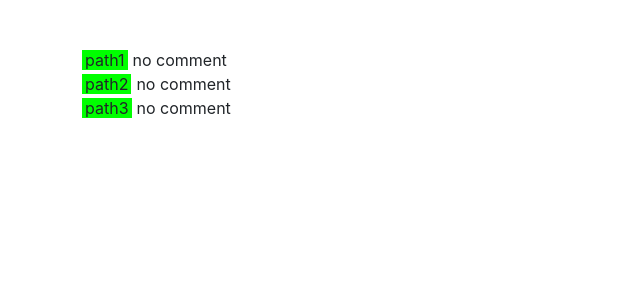
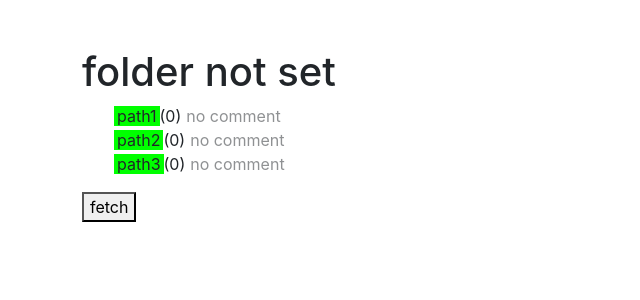
Before and after one commit to swharden/ProjectServer, a React (Create React App) app in the folder abfjs/: page / in a window 1280 px wide. Shown: the top 300 px of the page, without its empty margins (0-640 px from the left). Built offline with nearby package versions, Linux system fonts and the light colour scheme.

Commit message:
component: AbfParentList

```diff
--- a/abfjs/src/Components/AbfParentList.js
+++ b/abfjs/src/Components/AbfParentList.js
@@ -4,28 +4,70 @@ import AbfParent from '../Models/AbfParent';
 class AbfParentList extends React.Component {
 
     state = {
-        parents: null
+        parents: null,
+        folder: "folder not set",
+        parents: this.getInitialParents(),
     };
 
-    showParent(parent) {
-        return <div key={parent.path}>
-            <span style={{ backgroundColor: parent.color, paddingLeft: 3, paddingRight: 3 }}>
-                {parent.abfID}
-            </span>
-            <span style={{ paddingLeft: 5 }}>
-                {parent.comment}
-            </span>
-        </div >
-    }
-
-    render() {
-
+    getInitialParents() {
         let parents = [];
         parents.push(new AbfParent("x:/folder/path1.abf"));
         parents.push(new AbfParent("x:/folder/path2.abf"));
         parents.push(new AbfParent("x:/folder/path3.abf"));
+        return parents;
+    }
 
-        return parents.map((parent) => this.showParent(parent));
+    parentsFromJson(json) {
+
+        let parents = [];
+        json.filenames.forEach(filename => {
+            const abfPath = json.folder + "/" + filename;
+            const parent = new AbfParent(abfPath);
+            parents.push(parent);
+        });
+
+        return parents;
+    }
+
+    fetchParents() {
+        const folderPath = `X:/Data/SD/practice/Scott/2022/2022-01-04-AON`
+        const url = `http://192.168.1.9/abf-browser/api/v3/folder-info/?folder=` + folderPath;
+        fetch(url)
+            .then(response => response.json())
+            .then(json => {
+                this.setState({
+                    parents: this.parentsFromJson(json),
+                    folder: folderPath,
+                });
+            })
+    }
+
+    getParentHtml(parent) {
+        return (
+            <div key={parent.path}>
+                <span style={{ backgroundColor: parent.color, paddingLeft: 3, paddingRight: 3 }}>
+                    {parent.abfID}
+                </span>
+                <span>
+                    ({parent.childAbfs.length})
+                </span>
+                <span style={{ paddingLeft: 5, opacity: .5 }}>
+                    {parent.comment}
+                </span>
+            </div>
+        );
+    }
+
+    render() {
+        return (
+            <div>
+                <h1>{this.state.folder}</h1>
+                <ul>
+                    {this.state.parents.map(parent => this.getParentHtml(parent))}
+                </ul>
+                <button onClick={() => this.fetchParents()}>fetch</button>
+            </div>
+        )
     }
 }
 
--- a/abfjs/src/Models/AbfParent.js
+++ b/abfjs/src/Models/AbfParent.js
@@ -2,6 +2,8 @@ class AbfParent {
     constructor(fullPath) {
         this.color = "#00FF00";
         this.comment = "no comment";
+        this.childAbfs = [];
+        this.childImages = [];
         this.path = fullPath;
         this.filename = fullPath.replace(/^.*[\\\\/]/, ''); // isolate filename
         this.abfID = this.filename.replace(/\.[^/.]+$/, ""); // remove extension
```
